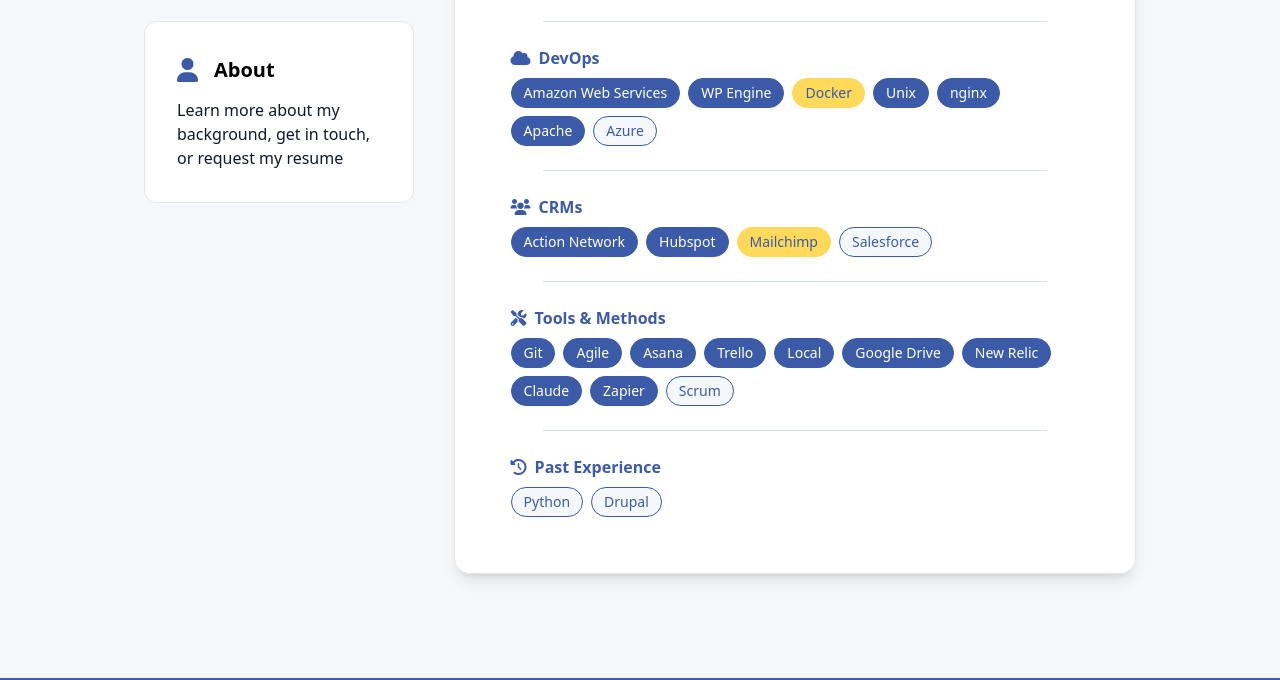
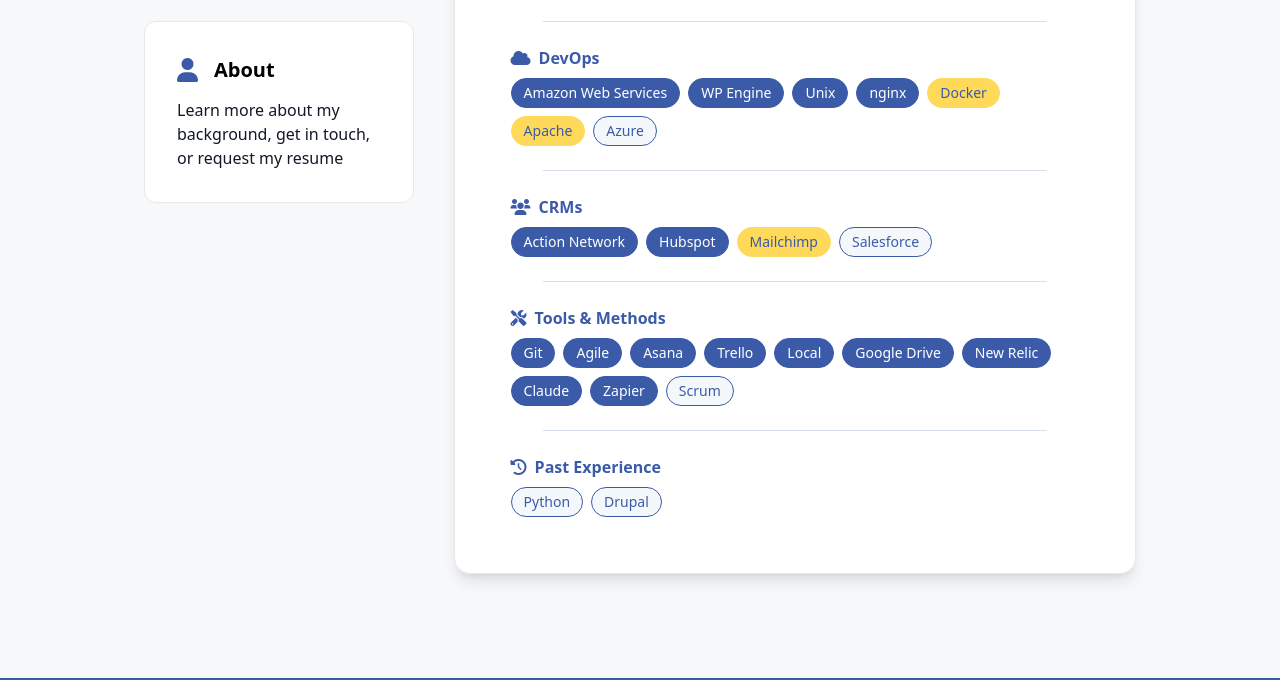
Before and after one commit to timgut/timgutowski.com, a plain HTML site: page index.html in a window 1280 px wide. Shown: the part 987-1667 px from the top of the page. Drawn offline with nearby package versions, Linux system fonts and the light colour scheme.

Commit message:
Fix Apache pill: proficient styling, reorder DevOps by expertise

```diff
--- a/index.html
+++ b/index.html
@@ -174,10 +174,10 @@
                                     <div class="flex flex-wrap gap-2">
                                         <span class="px-3 py-1 bg-tg-blue text-white rounded-full text-sm border border-tg-blue transition-transform transition-colors duration-200 hover:scale-105 hover:bg-tg-blue-dark" data-usage="expert">Amazon Web Services</span>
                                         <span class="px-3 py-1 bg-tg-blue text-white rounded-full text-sm border border-tg-blue transition-transform transition-colors duration-200 hover:scale-105 hover:bg-tg-blue-dark" data-usage="expert">WP Engine</span>
-                                        <span class="px-3 py-1 bg-tg-yellow text-tg-blue rounded-full text-sm border border-tg-yellow transition-transform transition-colors duration-200 hover:scale-105 hover:bg-yellow-400" data-usage="proficient">Docker</span>
                                         <span class="px-3 py-1 bg-tg-blue text-white rounded-full text-sm border border-tg-blue transition-transform transition-colors duration-200 hover:scale-105 hover:bg-tg-blue-dark" data-usage="expert">Unix</span>
                                         <span class="px-3 py-1 bg-tg-blue text-white rounded-full text-sm border border-tg-blue transition-transform transition-colors duration-200 hover:scale-105 hover:bg-tg-blue-dark" data-usage="expert">nginx</span>
-                                        <span class="px-3 py-1 bg-tg-blue text-white rounded-full text-sm border border-tg-blue transition-transform transition-colors duration-200 hover:scale-105 hover:bg-tg-blue-dark" data-usage="proficient">Apache</span>
+                                        <span class="px-3 py-1 bg-tg-yellow text-tg-blue rounded-full text-sm border border-tg-yellow transition-transform transition-colors duration-200 hover:scale-105 hover:bg-yellow-400" data-usage="proficient">Docker</span>
+                                        <span class="px-3 py-1 bg-tg-yellow text-tg-blue rounded-full text-sm border border-tg-yellow transition-transform transition-colors duration-200 hover:scale-105 hover:bg-yellow-400" data-usage="proficient">Apache</span>
                                         <span class="px-3 py-1 bg-tg-blue-light text-tg-blue rounded-full text-sm border border-tg-blue transition-transform transition-colors duration-200 hover:scale-105 hover:bg-tg-blue/40" data-usage="familiar">Azure</span>
                                     </div>
                                 </div>
```
